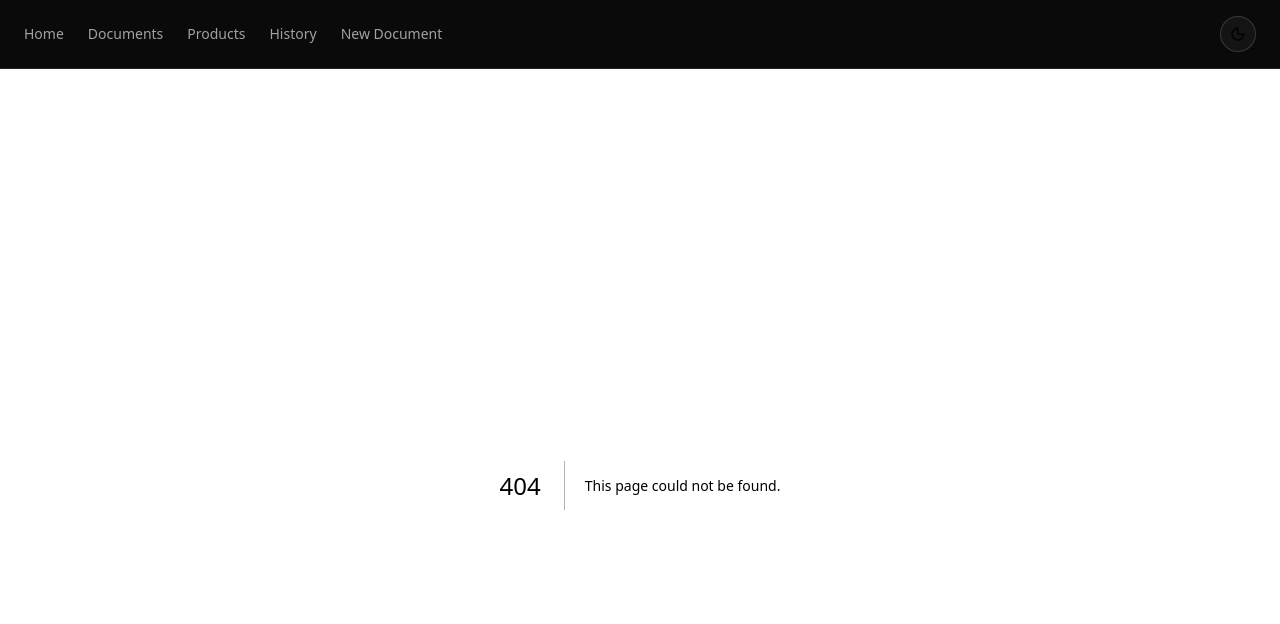
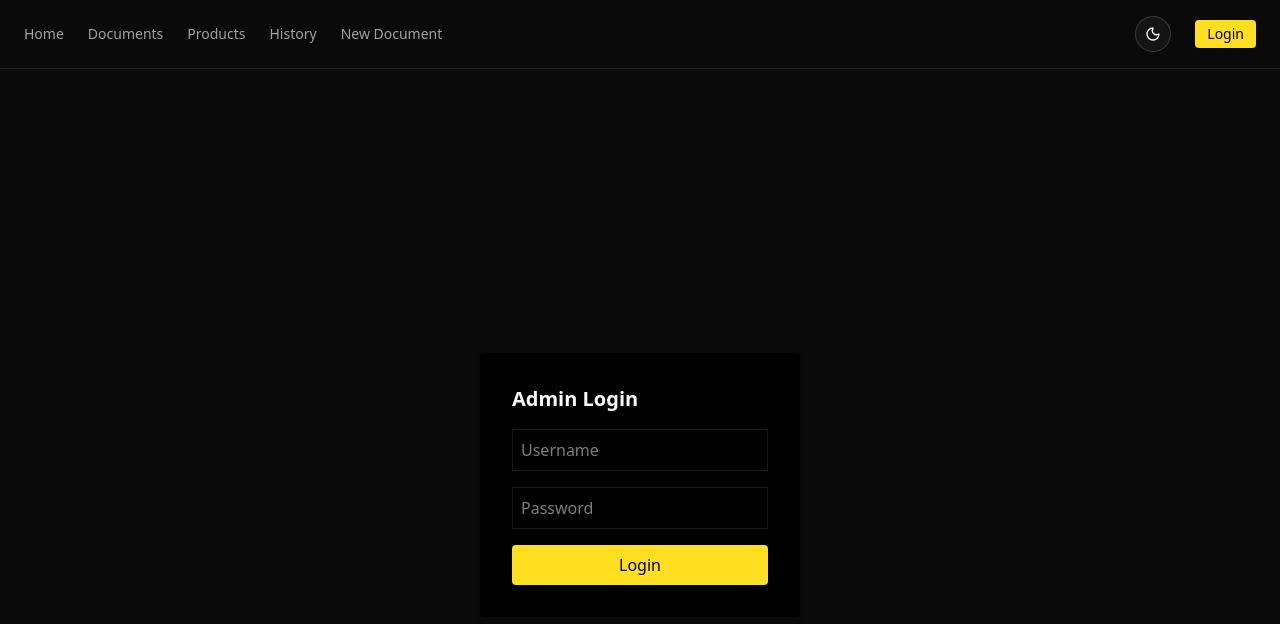
Before and after one commit to arisudana114/cwt-it-inventory, a Next.js app: page /login in a window 1280 px wide. Before the commit this address had no page. Shown: the top 624 px of the page. Built offline with nearby package versions, Linux system fonts and the light colour scheme.

Commit message:
add simple authentication

```diff
--- /dev/null
+++ b/app/api/login/route.ts
@@ -0,0 +1,26 @@
+import { cookies } from "next/headers";
+import { NextRequest, NextResponse } from "next/server";
+
+export async function POST(req: NextRequest) {
+  const { username, password } = await req.json();
+  console.log("LOGIN DEBUG", {
+    username,
+    password,
+    ENV_USERNAME: process.env.ADMIN_USERNAME,
+    ENV_PASSWORD: process.env.ADMIN_PASSWORD,
+  });
+  if (
+    username === process.env.ADMIN_USERNAME &&
+    password === process.env.ADMIN_PASSWORD
+  ) {
+    const res = NextResponse.json({ success: true });
+    res.cookies.set("admin_session", username, {
+      httpOnly: true,
+      sameSite: "lax",
+      path: "/",
+      maxAge: 60 * 60 * 8, // 8 hours
+    });
+    return res;
+  }
+  return NextResponse.json({ success: false }, { status: 401 });
+}
--- /dev/null
+++ b/app/api/logout/route.ts
@@ -0,0 +1,8 @@
+import { cookies } from "next/headers";
+import { NextResponse } from "next/server";
+
+export async function GET() {
+  const cookieStore = await cookies();
+  cookieStore.delete("admin_session");
+  return NextResponse.json({ success: true });
+}
--- /dev/null
+++ b/app/api/session/route.ts
@@ -0,0 +1,13 @@
+import { NextResponse } from "next/server";
+
+export async function GET(request: Request) {
+  const cookieHeader = request.headers.get("cookie") || "";
+  const cookies = Object.fromEntries(
+    cookieHeader.split(";").map((c) => {
+      const [k, ...v] = c.trim().split("=");
+      return [k, v.join("=")];
+    })
+  );
+  const session = cookies["admin_session"];
+  return NextResponse.json({ loggedIn: !!session });
+}
--- a/app/history/history-client-page.tsx
+++ b/app/history/history-client-page.tsx
@@ -6,23 +6,75 @@ import { ProductSelector } from "./product-selector";
 import { useSearchParams } from "next/navigation";
 import { useEffect, useState } from "react";
 
-export function HistoryClientPage({ products }: { products: { productCode: string, productName: string }[] }) {
+export function HistoryClientPage({
+  products,
+}: {
+  products: { productCode: string; productName: string }[];
+}) {
   const searchParams = useSearchParams();
   const productCode = searchParams.get("productCode");
-  const [history, setHistory] = useState<{ date: Date; documentNumber: string; ddocumentCategory: string; type: "IN" | "OUT"; qty: number; unit: string; packageQty: number | null; packageUnit: string | null; balance: number; packageBalance: number | null; }[]>([]);
+  const [history, setHistory] = useState<
+    {
+      date: Date;
+      documentNumber: string;
+      ddocumentCategory: string;
+      type: "IN" | "OUT";
+      qty: number;
+      unit: string;
+      packageQty: number | null;
+      packageUnit: string | null;
+      balance: number;
+      packageBalance: number | null;
+    }[]
+  >([]);
+  const [loading, setLoading] = useState(false);
 
   useEffect(() => {
-    if (productCode) {
-      getProductHistory(productCode).then(setHistory);
-    } else if (products.length > 0) {
-      getProductHistory(products[0].productCode).then(setHistory);
+    let isMounted = true;
+    async function fetchHistory() {
+      setLoading(true);
+      try {
+        let data: {
+          date: Date;
+          documentNumber: string;
+          ddocumentCategory: string;
+          type: "IN" | "OUT";
+          qty: number;
+          unit: string;
+          packageQty: number | null;
+          packageUnit: string | null;
+          balance: number;
+          packageBalance: number | null;
+        }[] = [];
+        if (productCode) {
+          data = await getProductHistory(productCode);
+        } else if (products.length > 0) {
+          data = await getProductHistory(products[0].productCode);
+        }
+        if (isMounted) setHistory(data);
+      } finally {
+        if (isMounted) setLoading(false);
+      }
     }
+    fetchHistory();
+    return () => {
+      isMounted = false;
+    };
   }, [productCode, products]);
 
   return (
     <>
-      <ProductSelector products={products} selectedProduct={productCode || products[0]?.productCode} />
-      {productCode && <ProductHistoryTable history={history} />}
+      <ProductSelector
+        products={products}
+        selectedProduct={productCode || products[0]?.productCode}
+      />
+      {loading ? (
+        <div className="flex justify-center items-center py-8 text-gray-500">
+          Loading...
+        </div>
+      ) : (
+        productCode && <ProductHistoryTable history={history} />
+      )}
     </>
   );
 }
--- a/app/history/product-selector.tsx
+++ b/app/history/product-selector.tsx
@@ -1,9 +1,21 @@
 "use client";
 
 import { useRouter, useSearchParams } from "next/navigation";
-import { Select, SelectContent, SelectItem, SelectTrigger, SelectValue } from "@/components/ui/select";
+import {
+  Select,
+  SelectContent,
+  SelectItem,
+  SelectTrigger,
+  SelectValue,
+} from "@/components/ui/select";
 
-export function ProductSelector({ products, selectedProduct }: { products: { productCode: string, productName: string }[], selectedProduct?: string }) {
+export function ProductSelector({
+  products,
+  selectedProduct,
+}: {
+  products: { productCode: string; productName: string }[];
+  selectedProduct?: string;
+}) {
   const router = useRouter();
   const searchParams = useSearchParams();
 
@@ -15,7 +27,7 @@ export function ProductSelector({ products, selectedProduct }: { products: { pro
 
   return (
     <Select onValueChange={handleSelect} value={selectedProduct}>
-      <SelectTrigger className="w-[280px]">
+      <SelectTrigger className="w-[450px]">
         <SelectValue placeholder="Select a product" />
       </SelectTrigger>
       <SelectContent>
--- /dev/null
+++ b/app/login/page.tsx
@@ -0,0 +1,58 @@
+"use client";
+import { useState } from "react";
+import { useRouter } from "next/navigation";
+
+export default function LoginPage() {
+  const [username, setUsername] = useState("");
+  const [password, setPassword] = useState("");
+  const [error, setError] = useState("");
+  const router = useRouter();
+
+  async function handleSubmit(e: React.FormEvent) {
+    e.preventDefault();
+    setError("");
+    const res = await fetch("/api/login", {
+      method: "POST",
+      headers: { "Content-Type": "application/json" },
+      body: JSON.stringify({ username, password }),
+    });
+    if (res.ok) {
+      router.push("/");
+      router.refresh();
+    } else {
+      setError("Invalid credentials");
+    }
+  }
+
+  return (
+    <div className="flex flex-col items-center justify-center min-h-screen">
+      <form
+        onSubmit={handleSubmit}
+        className="bg-white dark:bg-black p-8 rounded shadow-md w-80"
+      >
+        <h2 className="text-xl font-bold mb-4">Admin Login</h2>
+        <input
+          type="text"
+          placeholder="Username"
+          value={username}
+          onChange={(e) => setUsername(e.target.value)}
+          className="border p-2 mb-4 w-full"
+        />
+        <input
+          type="password"
+          placeholder="Password"
+          value={password}
+          onChange={(e) => setPassword(e.target.value)}
+          className="border p-2 mb-4 w-full"
+        />
+        {error && <div className="text-red-600 mb-2">{error}</div>}
+        <button
+          type="submit"
+          className="bg-yellow-300 text-black px-4 py-2 rounded w-full cursor-pointer"
+        >
+          Login
+        </button>
+      </form>
+    </div>
+  );
+}
--- a/components/DeleteDocumentButton.tsx
+++ b/components/DeleteDocumentButton.tsx
@@ -2,10 +2,28 @@
 "use client";
 
 import { deleteDocument } from "@/app/documents/delete_document";
-import { useTransition } from "react";
+import { useTransition, useEffect, useState } from "react";
 
 export function DeleteDocumentButton({ documentId }: { documentId: number }) {
   const [isPending, startTransition] = useTransition();
+  const [canDelete, setCanDelete] = useState(false);
+  const [checking, setChecking] = useState(true);
+
+  useEffect(() => {
+    async function checkSession() {
+      setChecking(true);
+      try {
+        const res = await fetch("/api/session");
+        const data = await res.json();
+        setCanDelete(!!data.loggedIn);
+      } catch {
+        setCanDelete(false);
+      } finally {
+        setChecking(false);
+      }
+    }
+    checkSession();
+  }, []);
 
   const handleDelete = () => {
     const confirmed = window.confirm(
@@ -21,8 +39,9 @@ export function DeleteDocumentButton({ documentId }: { documentId: number }) {
   return (
     <button
       onClick={handleDelete}
-      className="text-sm bg-red-800 px-2 py-1 rounded-md  ml-auto cursor-pointer text-white"
-      disabled={isPending}
+      className="text-sm bg-red-800 px-2 py-1 rounded-md  ml-auto cursor-pointer text-white disabled:bg-gray-500 disabled:cursor-default"
+      disabled={isPending || !canDelete || checking}
+      title={!canDelete && !checking ? "Login as admin to delete" : undefined}
     >
       {isPending ? "Deleting..." : "Delete"}
     </button>
--- a/components/Navbar.tsx
+++ b/components/Navbar.tsx
@@ -1,8 +1,10 @@
 "use client";
 
 import Link from "next/link";
-import { usePathname } from "next/navigation";
+import { usePathname, useRouter } from "next/navigation";
 import { cn } from "@/lib/utils";
+
+import { useEffect, useState } from "react";
 import { ThemeToggle } from "./ui/theme-toggle";
 
 export function Navbar() {
@@ -15,6 +17,22 @@ export function Navbar() {
     { href: "/history", label: "History" },
     { href: "/documents/new", label: "New Document" },
   ];
+
+  const [loggedIn, setLoggedIn] = useState(false);
+  const router = useRouter();
+  // Re-check session on mount and when route changes (login/logout)
+  useEffect(() => {
+    fetch("/api/session")
+      .then((res) => res.json())
+      .then((data) => setLoggedIn(!!data.loggedIn))
+      .catch(() => setLoggedIn(false));
+  }, [pathname]);
+
+  const handleLogout = async () => {
+    await fetch("/api/logout");
+    setLoggedIn(false);
+    router.push("/");
+  };
 
   return (
     <nav className="sticky top-0 z-50 w-full border-b border-border bg-background px-6 py-4 mb-4">
@@ -33,8 +51,23 @@ export function Navbar() {
             {item.label}
           </Link>
         ))}
-        <div className="ml-auto">
+        <div className="ml-auto flex items-center gap-2">
           <ThemeToggle />
+          {loggedIn ? (
+            <button
+              onClick={handleLogout}
+              className="ml-4 px-3 py-1 rounded bg-gray-700 text-white hover:bg-gray-900 cursor-pointer"
+            >
+              Logout
+            </button>
+          ) : (
+            <Link
+              href="/login"
+              className="ml-4 px-3 py-1 rounded bg-yellow-300 text-black hover:bg-yellow-400 cursor-pointer"
+            >
+              Login
+            </Link>
+          )}
         </div>
       </div>
     </nav>
--- /dev/null
+++ b/lib/auth.ts
@@ -0,0 +1,7 @@
+import { cookies } from "next/headers";
+
+export async function isAdminSession() {
+  const cookieStore = await cookies();
+  const session = cookieStore.get("admin_session");
+  return session?.value === process.env.USERNAME;
+}
```
Also changed, not shown: app/history/page.tsx (line endings or trailing spaces).
